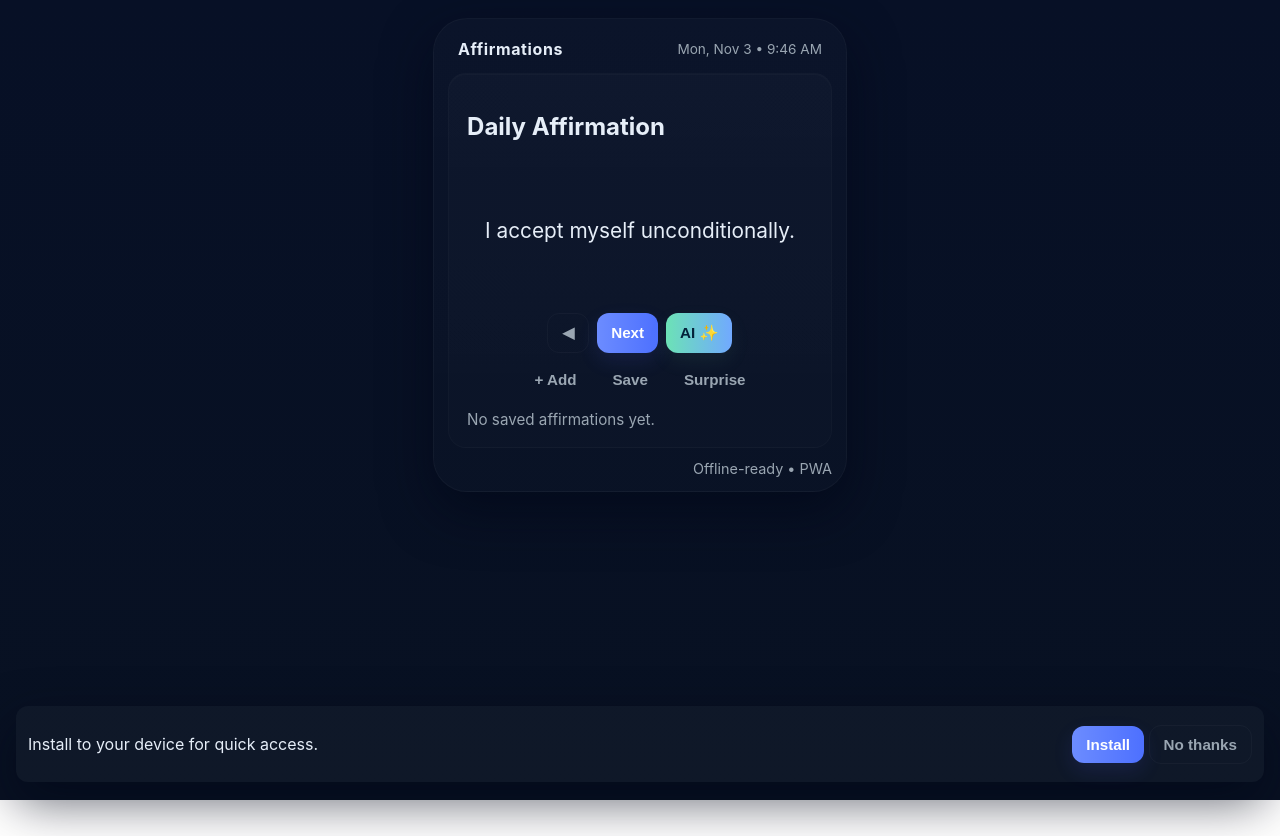
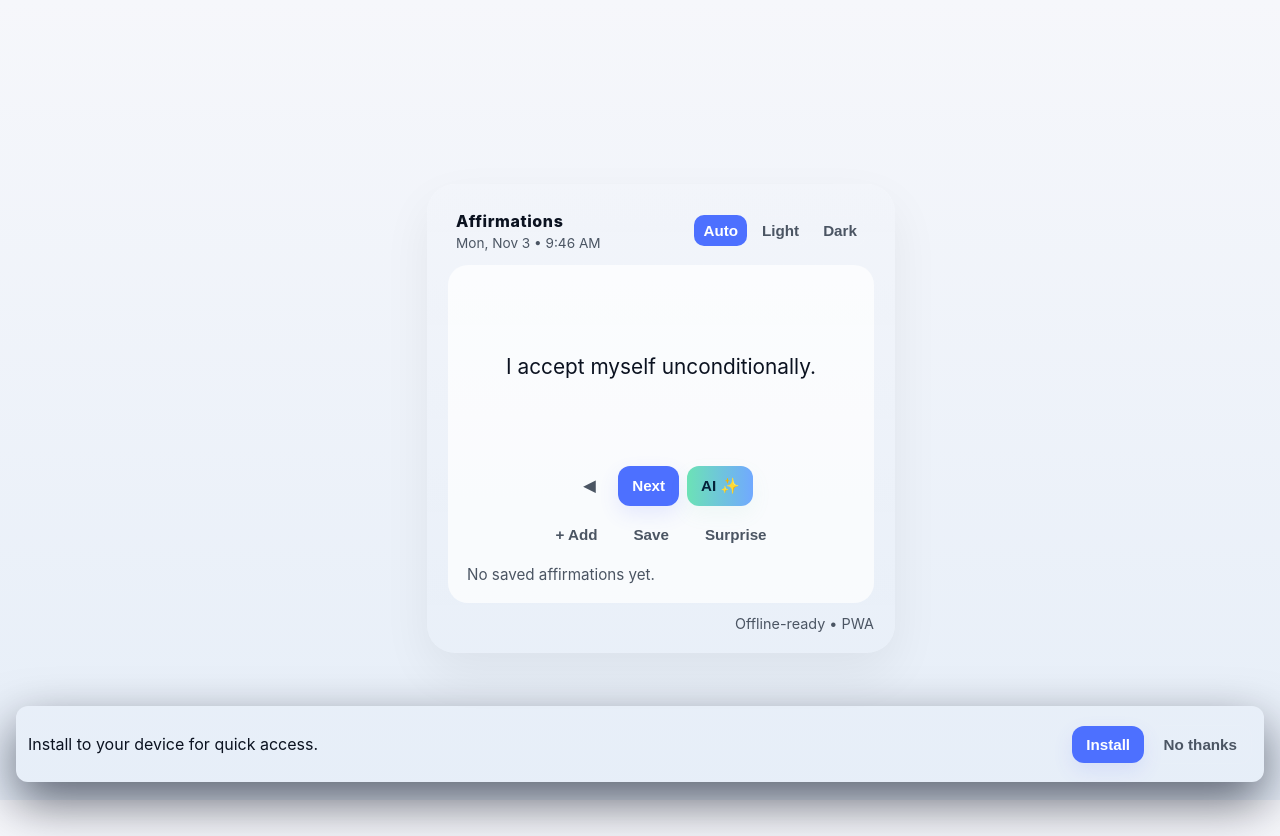
Before and after one commit to LussKyD/Daily-Affirmation-Test, a plain HTML site: page index.html in a window 1280 px wide. Before the commit the page ends 800 px from the top, so only its background shows below. Drawn offline with Linux system fonts and the light colour scheme; no server answers.

Commit message:
skeleton 2

```diff
--- a/css/styles.css
+++ b/css/styles.css
@@ -1,41 +1,56 @@
-/* styles.css - iPhone-like sleek UI (mobile-first) */
+/* styles.css - responsive iPhone-like UI with light/dark/auto themes */
 
 :root{
-  --bg:#0b1220;
-  --card:#0f1724;
-  --muted:#9aa6b2;
-  --text:#e6eef8;
-  --accent:#6c8cff;
-  --accent-2:#8ef7c9;
-  --glass: rgba(255,255,255,0.04);
-  --radius:22px;
+  --bg-1: #f6f7fb;
+  --bg-2: #e6eef8;
+  --card-bg: rgba(255,255,255,0.7);
+  --text: #0b1220;
+  --muted: #4b5563;
+  --accent: #4d70ff;
+  --accent-2: #6ce2b6;
+  --glass: rgba(255,255,255,0.6);
+  --shadow-lg: 0 20px 50px rgba(2,6,23,0.06);
+  --radius: 24px;
   font-family: -apple-system, BlinkMacSystemFont, "Segoe UI", Roboto, "Helvetica Neue", Arial;
   -webkit-font-smoothing:antialiased;
   -moz-osx-font-smoothing:grayscale;
+  --panel-padding: 14px;
 }
 
-*{box-sizing:border-box}
-html,body,#app{height:100%}
-body{
-  margin:0;
-  background: linear-gradient(180deg,#071026 0%, #081122 100%);
+/* Dark theme variables */
+:root[data-theme='dark'], body[data-theme='dark'] {
+  --bg-1: #071026;
+  --bg-2: #081122;
+  --card-bg: rgba(10,14,20,0.6);
+  --text: #e6eef8;
+  --muted: #9aa6b2;
+  --accent: #6c8cff;
+  --accent-2: #8ef7c9;
+  --shadow-lg: 0 24px 60px rgba(2,6,23,0.6);
+}
+
+/* Auto theme will be controlled by JS (prefers-color-scheme) */
+body, html { height:100%; margin:0; }
+
+body {
+  background: linear-gradient(180deg,var(--bg-1), var(--bg-2));
   color:var(--text);
   display:flex;
   align-items:center;
   justify-content:center;
   padding:18px;
-  font-size:16px;
+  transition:background .45s ease, color .3s ease;
 }
 
 /* iPhone shell */
 .iphone-shell{
   width:100%;
-  max-width:420px;
-  border-radius:34px;
-  padding:14px;
-  background: linear-gradient(180deg, rgba(255,255,255,0.02), rgba(255,255,255,0.01));
-  box-shadow: 0 20px 50px rgba(2,6,23,0.6);
-  border: 1px solid rgba(255,255,255,0.03);
+  max-width:520px;
+  border-radius:40px;
+  padding:12px;
+  background: linear-gradient(180deg, rgba(255,255,255,0.04), rgba(255,255,255,0.02));
+  box-shadow: var(--shadow-lg);
+  border: 1px solid rgba(255,255,255,0.02);
 }
 
 /* Top bar */
@@ -43,43 +58,56 @@ body{
   display:flex;
   justify-content:space-between;
   align-items:center;
-  padding:6px 10px;
+  gap:12px;
+  padding:6px 8px;
 }
-.title{
+.left{display:flex;flex-direction:column;gap:4px}
+.title{font-weight:800;letter-spacing:0.6px}
+.date-time{font-size:0.85rem;color:var(--muted)}
+
+/* Theme switch */
+.theme-switch{display:flex;gap:6px}
+.theme-btn{
+  background:transparent;
+  border:1px solid rgba(255,255,255,0.04);
+  padding:6px 8px;
+  border-radius:10px;
+  color:var(--muted);
+  cursor:pointer;
   font-weight:700;
-  letter-spacing:0.6px;
 }
-.date-time{
-  font-size:0.85rem;
-  color:var(--muted);
+.theme-btn[aria-pressed="true"]{
+  background:var(--accent);
+  color:white;
+  border-color:transparent;
 }
 
 /* Card */
 .card{
   margin-top:8px;
-  background: linear-gradient(180deg, rgba(255,255,255,0.02), rgba(255,255,255,0.01));
+  background: var(--card-bg);
   padding:18px;
-  border-radius:18px;
+  border-radius:20px;
   box-shadow: inset 0 1px 0 rgba(255,255,255,0.02);
-  border: 1px solid rgba(255,255,255,0.02);
+  border: 1px solid rgba(255,255,255,0.03);
 }
 
+/* Affirmation */
 .affirmation-container{
-  min-height:140px;
+  min-height:160px;
   display:flex;
   align-items:center;
   justify-content:center;
   padding:4px 8px;
 }
-
 .affirmation-content{
   text-align:center;
-  font-size:1.15rem;
-  line-height:1.4;
-  color:var(--text);
+  font-size:1.2rem;
+  line-height:1.45;
   padding:12px 10px;
   max-width:100%;
   transition: transform .28s ease, opacity .28s ease;
+  color:var(--text);
 }
 
 /* Controls */
@@ -87,7 +115,7 @@ body{
   display:flex;
   gap:8px;
   justify-content:center;
-  margin-top:12px;
+  margin-top:14px;
 }
 button{
   border:0;
@@ -108,7 +136,7 @@ button.ghost{
   border:1px solid rgba(255,255,255,0.03);
 }
 button.accent{
-  background: linear-gradient(90deg,#6ce2b6, #71a9ff);
+  background: linear-gradient(90deg,var(--accent-2), #71a9ff);
   color:#05223a;
   box-shadow: 0 8px 20px rgba(110,200,170,0.08);
 }
@@ -118,12 +146,9 @@ button.accent{
   display:flex;
   gap:8px;
   justify-content:center;
-  margin-top:8px;
+  margin-top:10px;
 }
-.link{
-  background:transparent;
-  color:var(--muted);
-}
+.link{background:transparent;color:var(--muted);font-weight:700}
 
 /* Add form */
 .hidden{display:none}
@@ -134,7 +159,7 @@ button.accent{
   border:1px solid rgba(255,255,255,0.03);
   padding:12px;
   font-size:1rem;
-  background: rgba(255,255,255,0.01);
+  background: transparent;
   color:var(--text);
 }
 .form-actions{display:flex;gap:8px;margin-top:8px;justify-content:flex-end}
@@ -185,10 +210,16 @@ button.accent{
   gap:12px;
 }
 
+.sr-only{position:absolute!important;height:1px;width:1px;overflow:hidden;clip:rect(1px,1px,1px,1px);white-space:nowrap}
 .visually-hidden{position:absolute!important;height:1px;width:1px;overflow:hidden;clip:rect(1px,1px,1px,1px);white-space:nowrap}
 
-/* Responsive tweaks */
-@media (min-width:720px){
-  .iphone-shell{max-width:560px}
+/* Responsive layout tweaks */
+@media (max-width:420px){
+  .affirmation-container{min-height:140px}
+  .iphone-shell{padding:10px;border-radius:30px}
+  .title{font-size:1.05rem}
+}
+@media (min-width:900px){
+  .iphone-shell{max-width:720px;padding:20px;border-radius:28px}
   .affirmation-content{font-size:1.3rem}
 }
--- a/index.html
+++ b/index.html
@@ -6,25 +6,34 @@
   <meta name="description" content="Daily Affirmation Dashboard — minimal, offline-ready, uplifting." />
   <title>Daily Affirmation Dashboard</title>
 
-  <link rel="manifest" href="/manifest.json" />
+  <link rel="manifest" href="manifest.json" />
   <meta name="theme-color" content="#0b1220" />
-  <link rel="icon" href="/icons/icon-192.png" />
+  <link rel="icon" href="icons/icon-192.png" />
 
-  <link rel="stylesheet" href="/css/styles.css" />
+  <link rel="stylesheet" href="css/styles.css" />
 </head>
 <body>
-  <main id="app" class="app" role="main" aria-live="polite">
+  <main id="app" class="app" role="main" aria-live="polite" data-theme="auto">
     <div class="iphone-shell">
       <header class="topbar" role="banner">
-        <div class="title">Affirmations</div>
-        <div class="date-time" id="dateTime" aria-hidden="false"></div>
+        <div class="left">
+          <div class="title">Affirmations</div>
+          <div class="date-time" id="dateTime" aria-hidden="false"></div>
+        </div>
+        <div class="right">
+          <div class="theme-switch" title="Theme">
+            <button id="themeAuto" class="theme-btn" data-mode="auto" aria-pressed="true">Auto</button>
+            <button id="themeLight" class="theme-btn" data-mode="light">Light</button>
+            <button id="themeDark" class="theme-btn" data-mode="dark">Dark</button>
+          </div>
+        </div>
       </header>
 
       <section class="card" id="affirmationCard" aria-labelledby="affirmationHeading">
         <h1 id="affirmationHeading" class="sr-only">Daily Affirmation</h1>
 
         <div class="affirmation-container">
-          <div class="affirmation-content" id="affirmationText" tabindex="0" aria-live="polite"></div>
+          <div class="affirmation-content" id="affirmationText" tabindex="0" aria-live="polite">Welcome — tap <strong>AI ✨</strong> to generate an affirmation.</div>
         </div>
 
         <div class="controls">
@@ -69,6 +78,6 @@
 
   </main>
 
-  <script src="/js/app.js" defer></script>
+  <script src="js/app.js" defer></script>
 </body>
 </html>
--- a/js/app.js
+++ b/js/app.js
@@ -1,6 +1,7 @@
-/* app.js - on-device AI-like affirmation generator + saves + PWA basics */
+/* app.js - updated: corrected paths, theme toggle (light/dark/auto), responsive UI */
 
-const STORAGE_KEY = 'daily-aff-dashboard:saves';
+const STORAGE_KEY = 'daily-aff-dashboard-v2:saves';
+const THEME_KEY = 'daily-aff-theme';
 const DEFAULT_AFFIRMATIONS = [
   "I am capable of amazing things.",
   "Today I choose progress over perfection.",
@@ -26,11 +27,45 @@ const weatherEl = document.getElementById('weather');
 const btnSave = document.getElementById('btn-save');
 const btnGenerate = document.getElementById('btn-generate');
 
+const themeAutoBtn = document.getElementById('themeAuto');
+const themeLightBtn = document.getElementById('themeLight');
+const themeDarkBtn = document.getElementById('themeDark');
+
 let saves = [];
 let pool = [];
 let currentIndex = 0;
 let deferredPrompt = null;
 
+/* ---------- Theme handling ---------- */
+function applyTheme(mode) {
+  if (mode === 'auto') {
+    const isDark = window.matchMedia && window.matchMedia('(prefers-color-scheme: dark)').matches;
+    document.documentElement.setAttribute('data-theme', isDark ? 'dark' : 'light');
+    document.body.setAttribute('data-theme', isDark ? 'dark' : 'light');
+  } else {
+    document.documentElement.setAttribute('data-theme', mode);
+    document.body.setAttribute('data-theme', mode);
+  }
+  themeAutoBtn.setAttribute('aria-pressed', mode === 'auto');
+  themeLightBtn.setAttribute('aria-pressed', mode === 'light');
+  themeDarkBtn.setAttribute('aria-pressed', mode === 'dark');
+  localStorage.setItem(THEME_KEY, mode);
+}
+
+function initTheme() {
+  const saved = localStorage.getItem(THEME_KEY) || 'auto';
+  applyTheme(saved);
+  if (saved === 'auto' && window.matchMedia) {
+    window.matchMedia('(prefers-color-scheme: dark)').addEventListener('change', e => {
+      applyTheme('auto');
+    });
+  }
+}
+themeAutoBtn.addEventListener('click', ()=> applyTheme('auto'));
+themeLightBtn.addEventListener('click', ()=> applyTheme('light'));
+themeDarkBtn.addEventListener('click', ()=> applyTheme('dark'));
+
+/* ---------- Date/time ---------- */
 function now(){ return new Date(); }
 function formatTime(d){ return d.toLocaleTimeString([], {hour:'numeric', minute:'2-digit'}); }
 function formatDate(d){ return d.toLocaleDateString([], {weekday:'short', month:'short', day:'numeric'}); }
@@ -42,6 +77,7 @@ function updateDateTime(){
 setInterval(updateDateTime, 1000);
 updateDateTime();
 
+/* ---------- Storage ---------- */
 function loadSaves(){
   try {
     const raw = localStorage.getItem(STORAGE_KEY);
@@ -52,17 +88,10 @@ function saveSaves(){
   try { localStorage.setItem(STORAGE_KEY, JSON.stringify(saves)); } catch(e){}
 }
 
+/* ---------- Affirmation management ---------- */
 function buildPool(){
   pool = [...DEFAULT_AFFIRMATIONS, ...saves];
 }
-
-function showAffirmation(index){
-  if (!pool.length) return;
-  currentIndex = ((index % pool.length) + pool.length) % pool.length;
-  const text = pool[currentIndex];
-  animateText(text);
-}
-
 function animateText(text){
   affirmationTextEl.style.opacity = 0;
   affirmationTextEl.style.transform = 'translateY(6px)';
@@ -73,34 +102,35 @@ function animateText(text){
     affirmationTextEl.style.transform = 'translateY(0)';
   }, 120);
 }
-
+function showAffirmation(index){
+  if (!pool.length) return;
+  currentIndex = ((index % pool.length) + pool.length) % pool.length;
+  const text = pool[currentIndex];
+  animateText(text);
+}
 function showNext(){ showAffirmation(currentIndex + 1); }
 function showPrev(){ showAffirmation(currentIndex - 1); }
 function showRandom(){ showAffirmation(Math.floor(Math.random() * pool.length)); }
 
-/* On-device AI-like generator:
-   Combines subject / trait / action templates with small randomization.
-   This is deterministic and works offline; it's a lightweight "AI" that feels generative.
-*/
+/* On-device AI-like generator */
 const SUBJECTS = ["You", "I", "We", "This moment", "Your heart"];
-const TRAITS = ["are capable", "are enough", "deserve rest", "are growing", "bring light"];
+const TRAITS = ["are capable", "are enough", "deserve rest", "are growing", "bring light", "are resilient"];
 const ADVERBS = ["today", "right now", "with ease", "without apology", "gently"];
 const COMPLEMENTS = [
   "to create what you imagine.",
   "and attract good things.",
   "and learn with grace.",
   "and breathe deeply.",
-  "and take one small step forward."
+  "and take one small step forward.",
+  "and rebuild with kindness."
 ];
 
 function generateAffirmation(seedText=''){
-  // Optionally use seed words from user's input to bias generation
   const s = SUBJECTS[Math.floor(Math.random()*SUBJECTS.length)];
   const t = TRAITS[Math.floor(Math.random()*TRAITS.length)];
   const a = ADVERBS[Math.floor(Math.random()*ADVERBS.length)];
   const c = COMPLEMENTS[Math.floor(Math.random()*COMPLEMENTS.length)];
   const parts = [`${s} ${t} ${a}`, c];
-  // If seed present, weave it naturally:
   if (seedText && Math.random() > 0.3) {
     const cleaned = seedText.trim().split(' ').slice(0,3).join(' ');
     parts.unshift(`${cleaned},`);
@@ -108,7 +138,7 @@ function generateAffirmation(seedText=''){
   return parts.join(' ');
 }
 
-/* Render saved list */
+/* ---------- Saved list UI ---------- */
 function renderSavedList(){
   savedList.innerHTML = '';
   if (!saves.length) {
@@ -133,15 +163,14 @@ function renderSavedList(){
     delBtn.addEventListener('click', ()=> {
       saves.splice(i,1); saveSaves(); buildPool(); renderSavedList();
     });
-    div.appendChild(span);
     const actions = document.createElement('div');
     actions.appendChild(useBtn); actions.appendChild(delBtn);
-    div.appendChild(actions);
+    div.appendChild(span); div.appendChild(actions);
     savedList.appendChild(div);
   });
 }
 
-/* UI interactions */
+/* ---------- UI interactions ---------- */
 document.getElementById('btn-next').addEventListener('click', showNext);
 document.getElementById('btn-prev').addEventListener('click', showPrev);
 document.getElementById('btn-random').addEventListener('click', showRandom);
@@ -180,13 +209,13 @@ addForm.addEventListener('submit', (e)=> {
 if ('serviceWorker' in navigator) {
   window.addEventListener('load', async ()=> {
     try {
-      await navigator.serviceWorker.register('/sw.js');
+      await navigator.serviceWorker.register('sw.js');
       console.log('sw registered');
     } catch(e){ console.warn('sw failed', e); }
   });
 }
 
-/* beforeinstallprompt handling */
+/* install prompt handling */
 window.addEventListener('beforeinstallprompt', (e)=> {
   e.preventDefault();
   deferredPrompt = e;
@@ -205,22 +234,19 @@ document.getElementById('btn-dismiss-install').addEventListener('click', ()=> {
   document.getElementById('installPrompt').classList.add('hidden');
 });
 
-/* Optional simple weather via IP lookup (graceful offline fallback) */
+/* Optional weather via IP */
 async function fetchWeather() {
   try {
-    // free IP-api; if blocked or offline, will fail silently
     const r = await fetch('https://ipapi.co/json/');
     if (!r.ok) return;
     const d = await r.json();
-    if (d && d.city) {
-      // Try openweathermap only if API key provided by user later
-      weatherEl.textContent = `${d.city}`;
-    }
-  } catch(e) { console.warn('weather fetch failed', e); }
+    if (d && d.city) weatherEl.textContent = `${d.city}`;
+  } catch(e){}
 }
 
 /* Init */
 function init(){
+  initTheme();
   loadSaves();
   buildPool();
   renderSavedList();
@@ -229,7 +255,7 @@ function init(){
 }
 init();
 
-/* keyboard */
+/* keyboard shortcuts */
 document.addEventListener('keydown', (e)=> {
   if (e.key === 'ArrowRight') showNext();
   if (e.key === 'ArrowLeft') showPrev();
```
Also changed, not shown: sw.js (+10 -10 lines), manifest.json, 1 other file.
